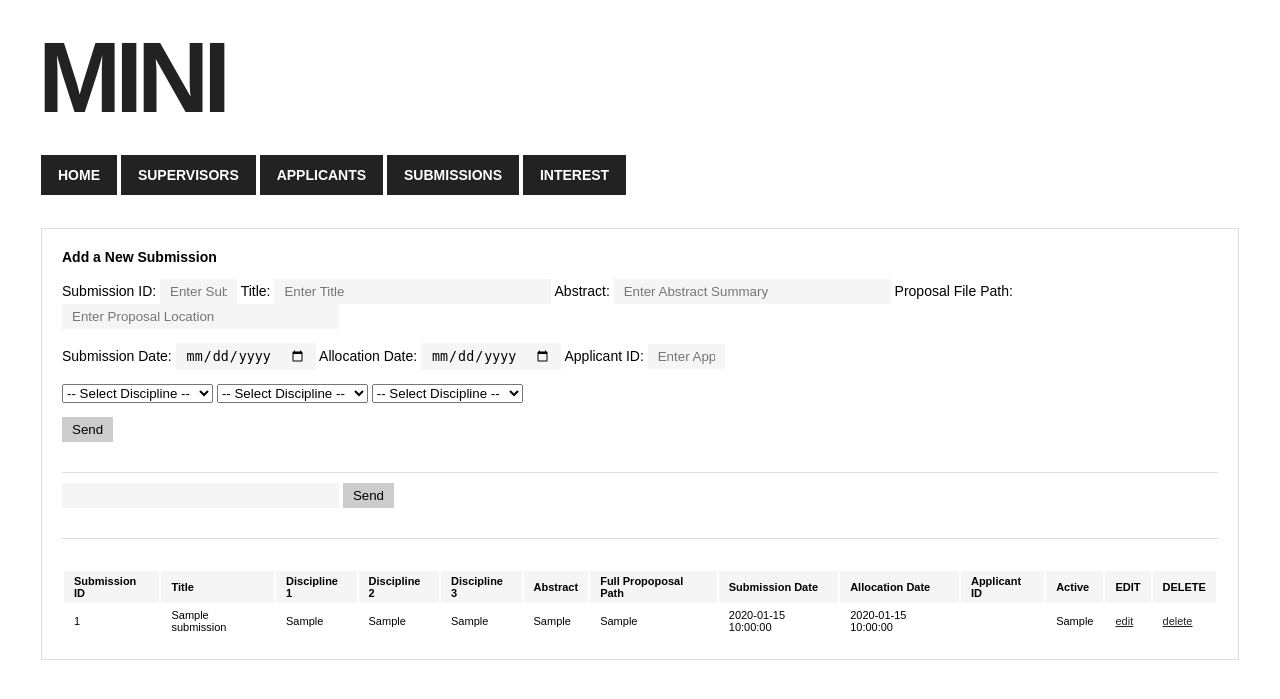
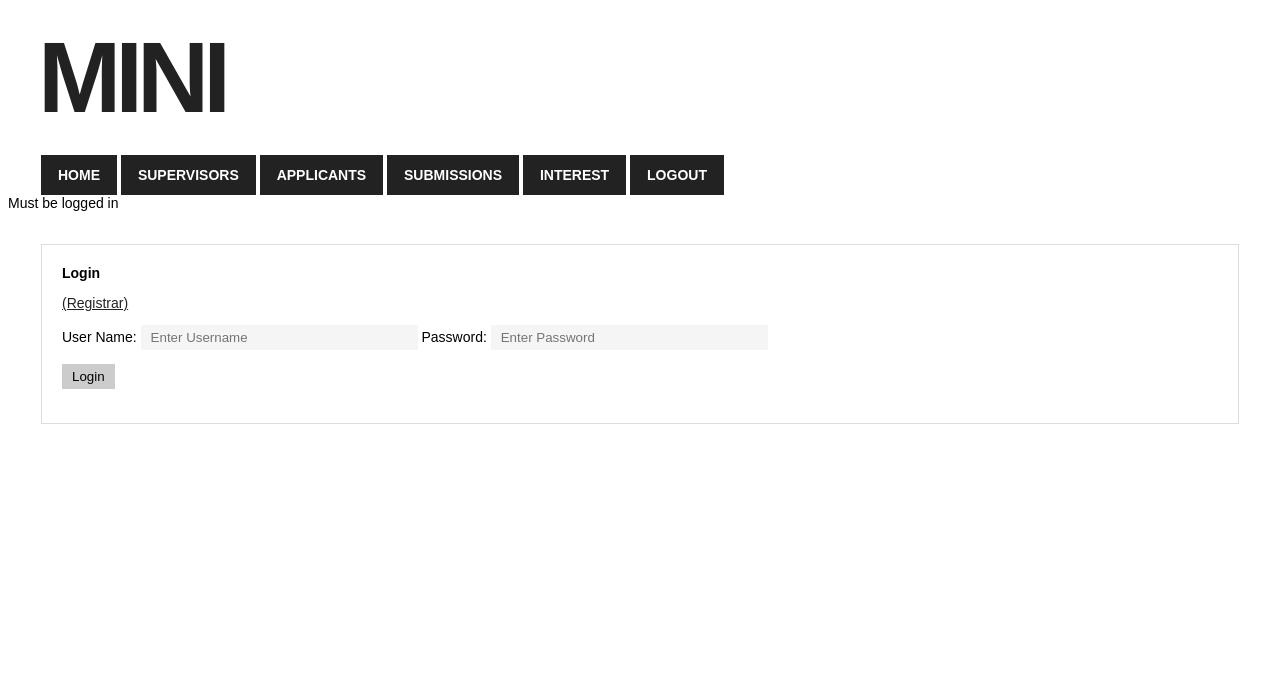
Before and after one commit to pisocrob/PHDSystem, a PHP site: page /submission/getAllSubmissions in a window 1280 px wide. Shown: the top 699 px of the page. Run offline with PHP 8.4, Linux system fonts and the light colour scheme; tables that the repository leaves empty or names only in its code hold one stand-in row (values such as "Sample post"); some libraries are stand-ins or nearby versions.

Commit message:
Not a beautiful login system. Be definitely a login System

```diff
--- a/application/controller/submission.php
+++ b/application/controller/submission.php
@@ -1,15 +1,22 @@
-<?php
+<?php session_start();
 
 class Submission extends controller {
 
   public function index() {
 
+    if(isset($_SESSION['USER_TYPE'])){
+      $submissions = $this->model->getAllSubmissions();
 
-    $submissions = $this->model->getAllSubmissions();
-
-    require APP . 'view/_templates/header.php';
-        require APP . 'view/submission/index.php';
-        require APP . 'view/_templates/footer.php';
+      require APP . 'view/_templates/header.php';
+      require APP . 'view/submission/index.php';
+      require APP . 'view/_templates/footer.php';
+    }
+    else{
+      require APP . 'view/_templates/header.php';
+      echo 'Must be logged in';
+      require APP . 'view/home/login.php';
+      require APP . 'view/_templates/footer.php';
+    }
   }
 
   public function getAllSubmissions() {
@@ -23,13 +30,25 @@ class Submission extends controller {
 
     $submissions = $this->model->getAllSubmissions($searchSubmission);
 
-    require APP . 'view/_templates/header.php';
+    if(isset($_SESSION['USER_TYPE'])){
+      if($_SESSION['USER_TYPE'] == 'registrar'){
+        require APP . 'view/_templates/header.php';
+        require APP . 'view/submission/index.php';
+        require APP . 'view/submission/addsubmission.php';
+        require APP . 'view/_templates/footer.php';
+      }
+      else{
+        require APP . 'view/_templates/header.php';
         require APP . 'view/submission/index.php';
         require APP . 'view/_templates/footer.php';
-
-    //NOTE: commented out header line. For use with index file
-
-
+      }
+    }
+    else {
+      require APP . 'view/_templates/header.php';
+      echo 'Must be logged in';
+      require APP . 'view/home/login.php';
+      require APP . 'view/_templates/footer.php';
+    }
   }
 
   public function xxaddSubmission() {
--- a/application/view/_templates/header.php
+++ b/application/view/_templates/header.php
@@ -26,5 +26,6 @@
         <a href="<?php echo URL; ?>applicant/getallapplicants">Applicants</a>
         <a href="<?php echo URL; ?>submission/getAllSubmissions">Submissions</a>
         <a href="<?php echo URL; ?>Interest">Interest</a>
+        <a href="<?php echo URL; ?>accounts/logOut">LogOut</a>
 
     </div>
--- a/application/view/home/login.php
+++ b/application/view/home/login.php
@@ -3,6 +3,9 @@
 
 <b>Login</b>
 <p>
+<p>
+<a href="<?php echo URL; ?>home/reglogin">(Registrar)</a>
+</p>
 <label>User Name:
 <input type="text" name="userName" size="30" value="" placeholder="Enter Username"required/>
 </label>
--- a/application/view/submission/index.php
+++ b/application/view/submission/index.php
@@ -1,74 +1,6 @@
 <html>
 <div class="container">
 <link rel="stylesheet" type="text/css" href="style.css">
-
-
-<form action="<?php echo URL; ?>submission/xxaddSubmission" method="POST">
-
-<b>Add a New Submission</b>
-
-<p>
-<label>Submission ID:
-<input type="text" name="submissionID" size="5" value="" placeholder="Enter Submission ID No." required/>
-</label>
-
-<label>Title:
-<input type="text" name="title" size="30" value="" placeholder="Enter Title" required/>
-</label>
-
-
-
-<label>Abstract:
-<input type="text" name="abstaract" size="30" value="" placeholder="Enter Abstract Summary"required/>
-</label>
-
-<label>Proposal File Path:
-<input type="text" name="fullProposalPath" size="30" value="" placeholder="Enter Proposal Location"/>
-</label>
-<p>
-<label>Submission Date:
-<input type="date" name="submissionDate" size="10" value="" placeholder="Enter Submission Date" required/>
-</label>
-
-<label>Allocation Date:
-<input type="date" name="allocationDate" size="10" value="" placeholder="Enter Allocation date"/>
-</label>
-
-<label>Applicant ID:
-<input type="text" name="applicantId" size="5" value="" placeholder="Enter Applicatn ID" required/>
-</label>
-
-<p>
-<select name="dicipline1" >
-   <option value="None">-- Select Discipline --</option>
-   <option value="Computer Science">Computer Science</option>
-   <option value="Mathematics">Mathematics</option>
-   <option value="Electrical Engineering">Electrical Engineering</option>
-   <option value="Media Studies">Media Studies</option>
-</select>
-
-<select name="dicipline2" >
-   <option value="None">-- Select Discipline --</option>
-   <option value="Computer Science">Computer Science</option>
-   <option value="Mathematics">Mathematics</option>
-   <option value="Electrical Engineering">Electrical Engineering</option>
-   <option value="Media Studies">Media Studies</option>
-</select>
-
-<select name="dicipline3" >
-   <option value="None">-- Select Discipline --</option>
-   <option value="Computer Science">Computer Science</option>
-   <option value="Mathematics">Mathematics</option>
-   <option value="Electrical Engineering">Electrical Engineering</option>
-   <option value="Media Studies">Media Studies</option>
-</select>
-</p>
-<label>
-<input type="submit" name="submit" value="Send" />
-</label>
-</p>
-</form>
-
 
 <div class="box">
 <form action="<?php echo URL; ?>submission/getAllSubmissions" method="POST">
```
Also changed, not shown: application/controller/applicant.php (+41 -19 lines), application/controller/home.php (+24 -2 lines), application/controller/supervisor.php (+28 -7 lines), application/core/credChecker.php (deleted, +0 -41 lines), application/view/supervisor/appsupervisor.php (deleted, +0 -67 lines).
